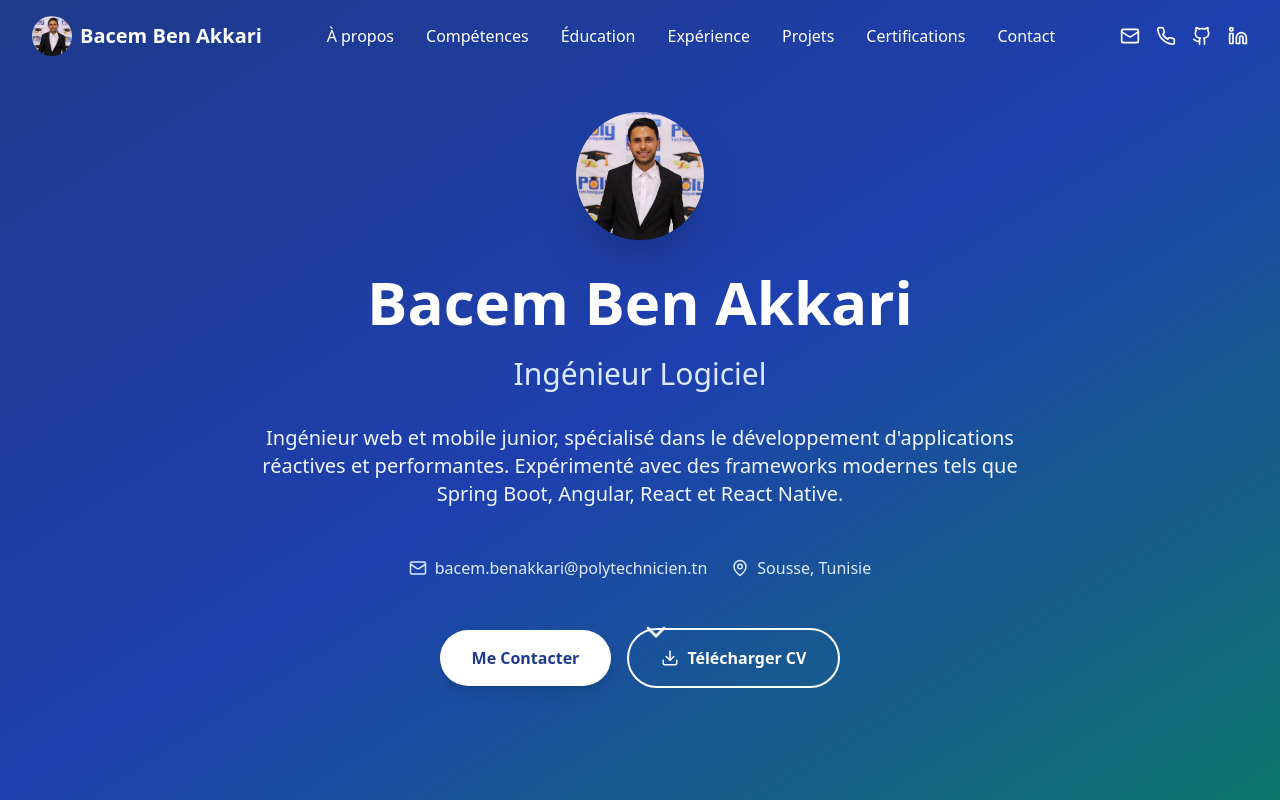
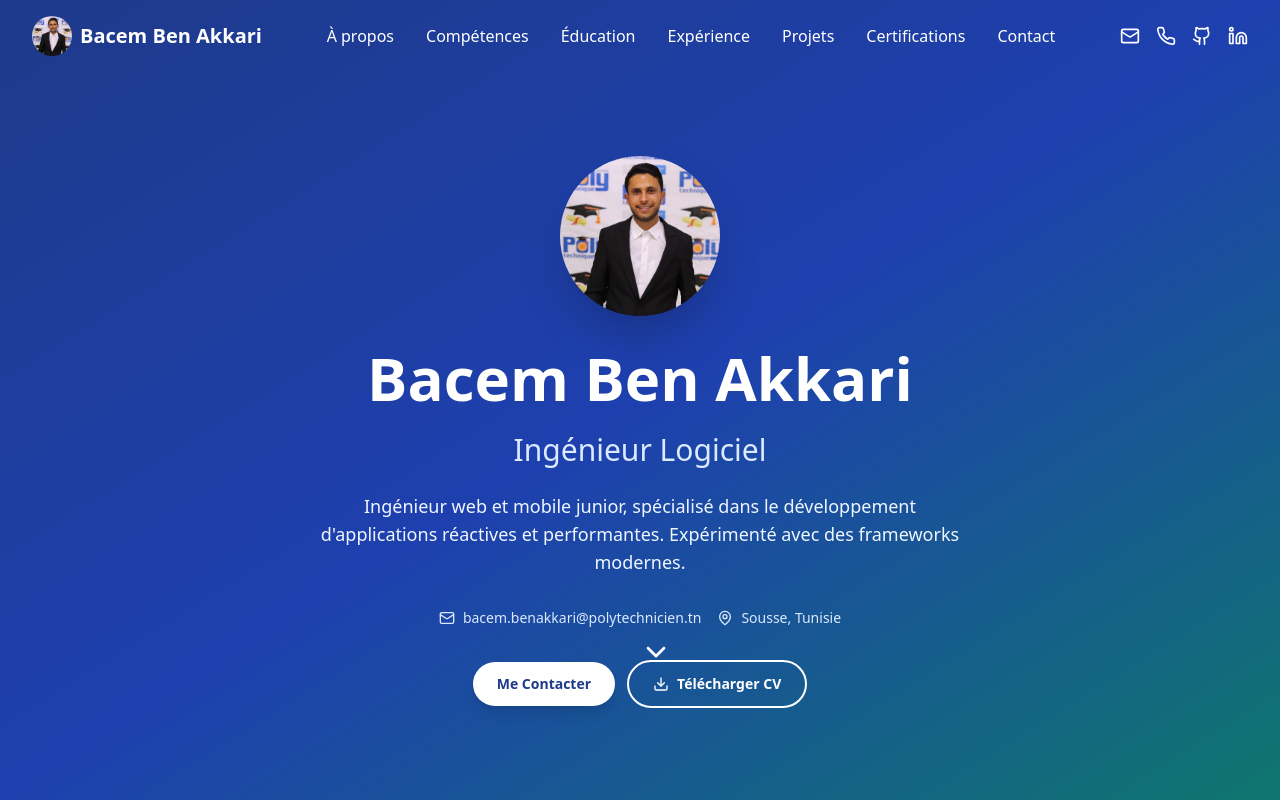
Before and after one commit to bacembenakkari/my-portfolio, a React (Vite) app: page / in a window 1280 px wide. Shown: the top 800 px of the page. Built offline with nearby package versions, Linux system fonts and the light colour scheme.

Commit message:
autre commit

```diff
--- a/src/components/Hero.tsx
+++ b/src/components/Hero.tsx
@@ -17,6 +17,7 @@ const Hero = () => {
     link.click();
     document.body.removeChild(link);
   };
+
   return (
     <section className="relative min-h-screen flex items-center justify-center bg-gradient-to-br from-blue-900 via-blue-800 to-teal-700 text-white">
       {/* Background Pattern */}
@@ -25,9 +26,9 @@ const Hero = () => {
       </div>
 
       <div className="relative z-10 max-w-4xl mx-auto px-4 sm:px-6 lg:px-8 text-center">
-        {/* Profile Image */}
-        <div className="mb-8">
-          <div className="w-32 h-32 mx-auto rounded-full overflow-hidden shadow-2xl">
+        {/* Profile Image - Positioned lower to align with Education/Experience */}
+        <div className="mb-8 mt-16">
+          <div className="w-40 h-40 mx-auto rounded-full overflow-hidden shadow-2xl">
             <img
               src={bacemImg}
               alt="Bacem Ben Akkari"
@@ -41,41 +42,40 @@ const Hero = () => {
           Bacem Ben Akkari
         </h1>
 
-        <h2 className="text-xl sm:text-2xl lg:text-3xl font-light mb-8 text-blue-100">
+        <h2 className="text-xl sm:text-2xl lg:text-3xl font-light mb-6 text-blue-100">
           Ingénieur Logiciel
         </h2>
 
-        <p className="text-lg sm:text-xl max-w-3xl mx-auto mb-12 leading-relaxed text-blue-50">
+        <p className="text-base sm:text-lg max-w-2xl mx-auto mb-8 leading-relaxed text-blue-50">
           Ingénieur web et mobile junior, spécialisé dans le développement d'applications
-          réactives et performantes. Expérimenté avec des frameworks modernes tels que
-          Spring Boot, Angular, React et React Native.
+          réactives et performantes. Expérimenté avec des frameworks modernes.
         </p>
 
-        {/* Contact Info */}
-        <div className="flex flex-wrap justify-center items-center gap-6 mb-12 text-blue-100">
+        {/* Contact Info - Minimized */}
+        <div className="flex flex-wrap justify-center items-center gap-4 mb-8 text-blue-100 text-sm">
           <div className="flex items-center space-x-2">
-            <Mail size={18} />
+            <Mail size={16} />
             <span>bacem.benakkari@polytechnicien.tn</span>
           </div>
           <div className="flex items-center space-x-2">
-            <MapPin size={18} />
+            <MapPin size={16} />
             <span>Sousse, Tunisie</span>
           </div>
         </div>
 
-        {/* CTA Buttons */}
-        <div className="flex flex-col sm:flex-row gap-4 justify-center items-center">
+        {/* CTA Buttons - Minimized */}
+        <div className="flex flex-col sm:flex-row gap-3 justify-center items-center">
           <button
             onClick={() => document.getElementById('contact')?.scrollIntoView({ behavior: 'smooth' })}
-            className="bg-white text-blue-900 px-8 py-4 rounded-full font-semibold hover:bg-blue-50 transition-all duration-300 transform hover:scale-105 shadow-lg"
+            className="bg-white text-blue-900 px-6 py-3 rounded-full font-semibold hover:bg-blue-50 transition-all duration-300 transform hover:scale-105 shadow-lg text-sm"
           >
             Me Contacter
           </button>
           <button
             onClick={handleCVDownload}
-            className="border-2 border-white text-white px-8 py-4 rounded-full font-semibold hover:bg-white hover:text-blue-900 transition-all duration-300 flex items-center space-x-2"
+            className="border-2 border-white text-white px-6 py-3 rounded-full font-semibold hover:bg-white hover:text-blue-900 transition-all duration-300 flex items-center space-x-2 text-sm"
           >
-            <Download size={18} />
+            <Download size={16} />
             <span>Télécharger CV</span>
           </button>
         </div>
@@ -89,7 +89,7 @@ const Hero = () => {
         </button>
       </div>
     </section>
-  )
+  );
 };
 
 export default Hero;
```
